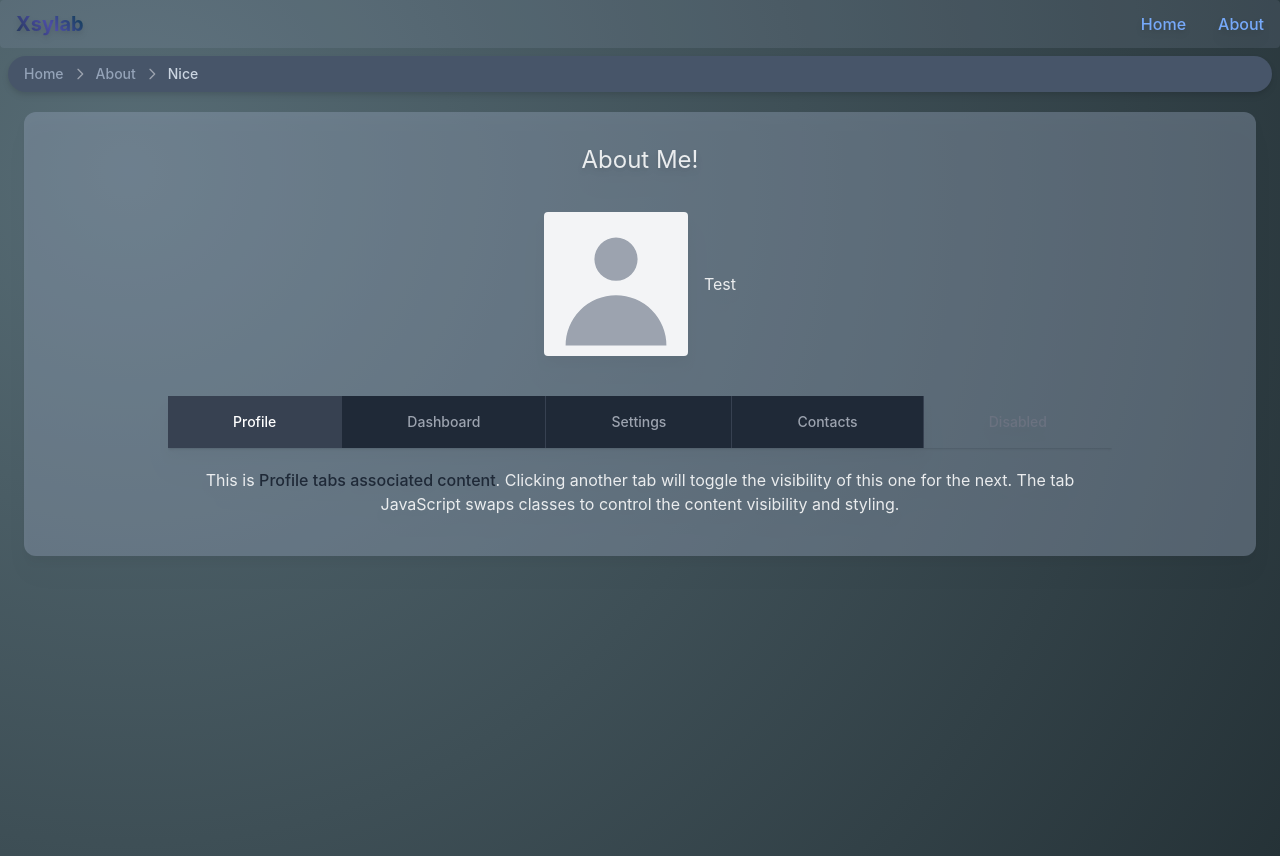
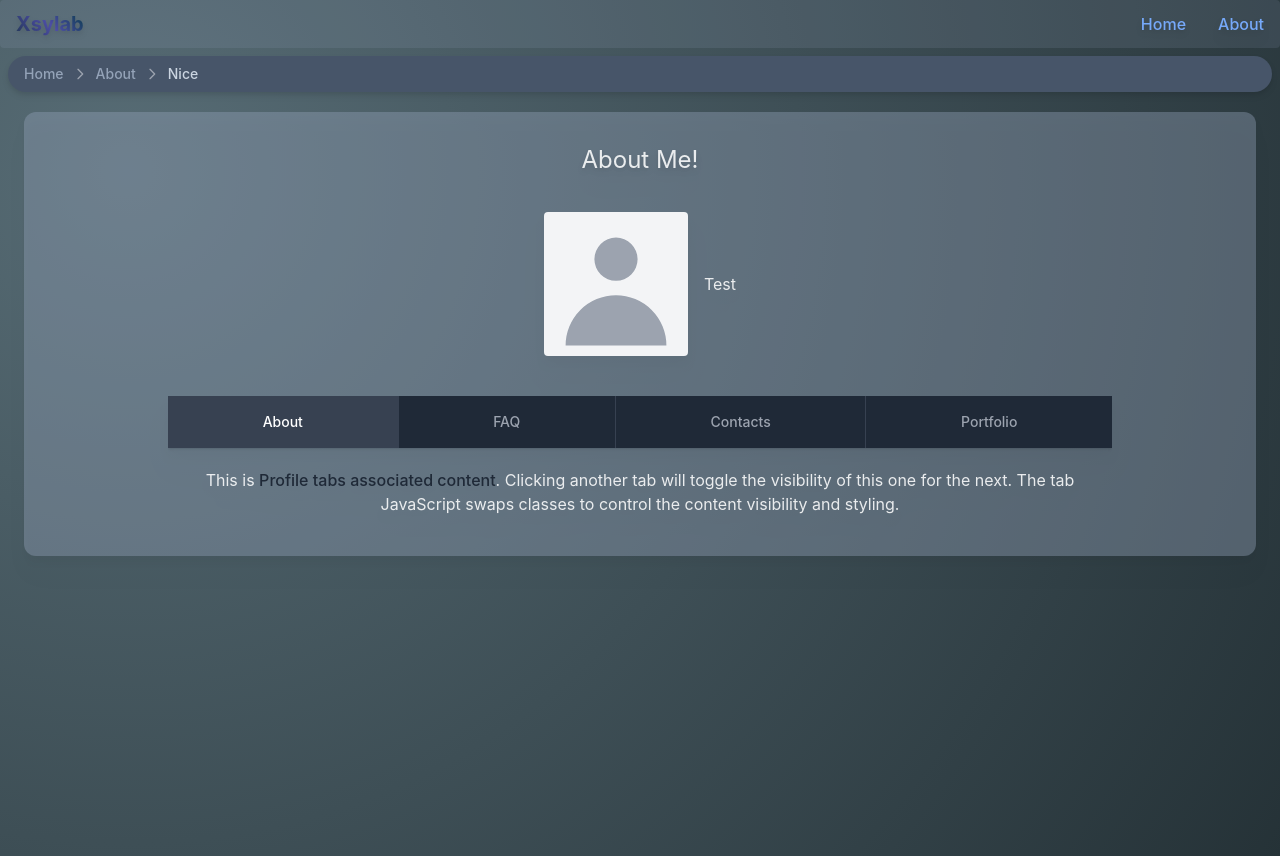
Before and after one commit to VacTuzX-dot/XsyVite, a React (Vite) app: page /about/nice in a window 1280 px wide. Built offline with nearby package versions, Linux system fonts and the light colour scheme.

Commit message:
Update About

```diff
--- a/src/pages/about_nice.tsx
+++ b/src/pages/about_nice.tsx
@@ -49,7 +49,7 @@ const About_Nice: React.FC = () => {
               variant="fullWidth"
               className="dark"
             >
-              <Tabs.Item active title="Profile">
+              <Tabs.Item active title="About">
                 This is{" "}
                 <span className="font-medium text-gray-800">
                   Profile tabs associated content
@@ -58,19 +58,10 @@ const About_Nice: React.FC = () => {
                 for the next. The tab JavaScript swaps classes to control the
                 content visibility and styling.
               </Tabs.Item>
-              <Tabs.Item title="Dashboard">
+              <Tabs.Item title="FAQ">
                 This is{" "}
                 <span className="font-medium text-gray-800">
                   Dashboard tabs associated content
-                </span>
-                . Clicking another tab will toggle the visibility of this one
-                for the next. The tab JavaScript swaps classes to control the
-                content visibility and styling.
-              </Tabs.Item>
-              <Tabs.Item title="Settings">
-                This is{" "}
-                <span className="font-medium text-gray-800">
-                  Settings tabs associated content
                 </span>
                 . Clicking another tab will toggle the visibility of this one
                 for the next. The tab JavaScript swaps classes to control the
@@ -85,8 +76,14 @@ const About_Nice: React.FC = () => {
                 for the next. The tab JavaScript swaps classes to control the
                 content visibility and styling.
               </Tabs.Item>
-              <Tabs.Item disabled title="Disabled">
-                Disabled content
+              <Tabs.Item title="Portfolio">
+                This is{" "}
+                <span className="font-medium text-gray-800">
+                  Contacts tabs associated content
+                </span>
+                . Clicking another tab will toggle the visibility of this one
+                for the next. The tab JavaScript swaps classes to control the
+                content visibility and styling.
               </Tabs.Item>
             </Tabs>
           </div>
```
